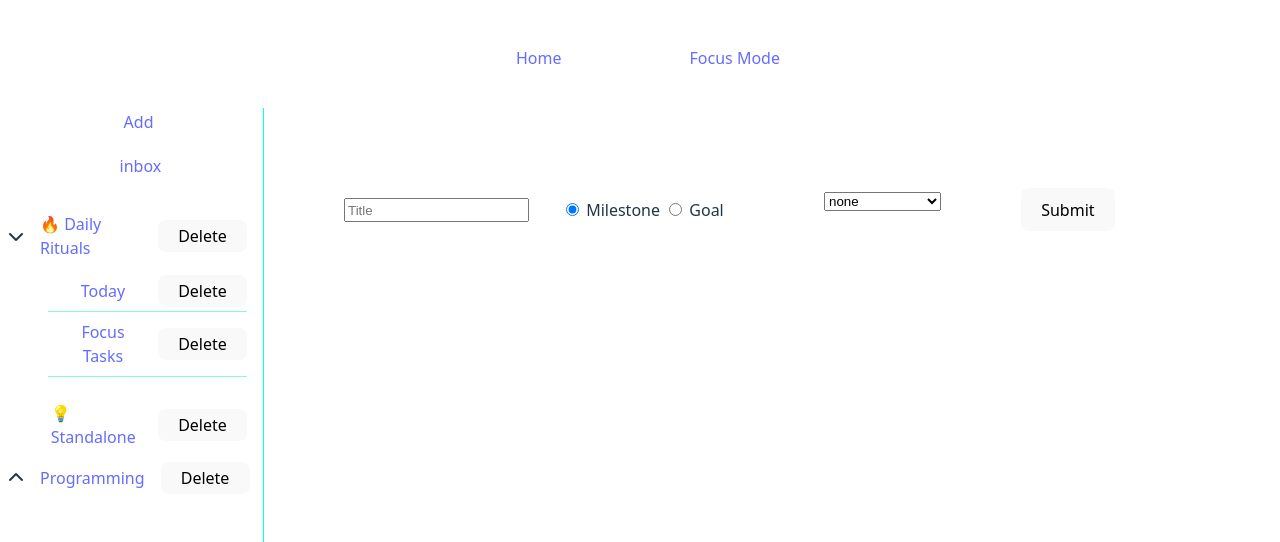
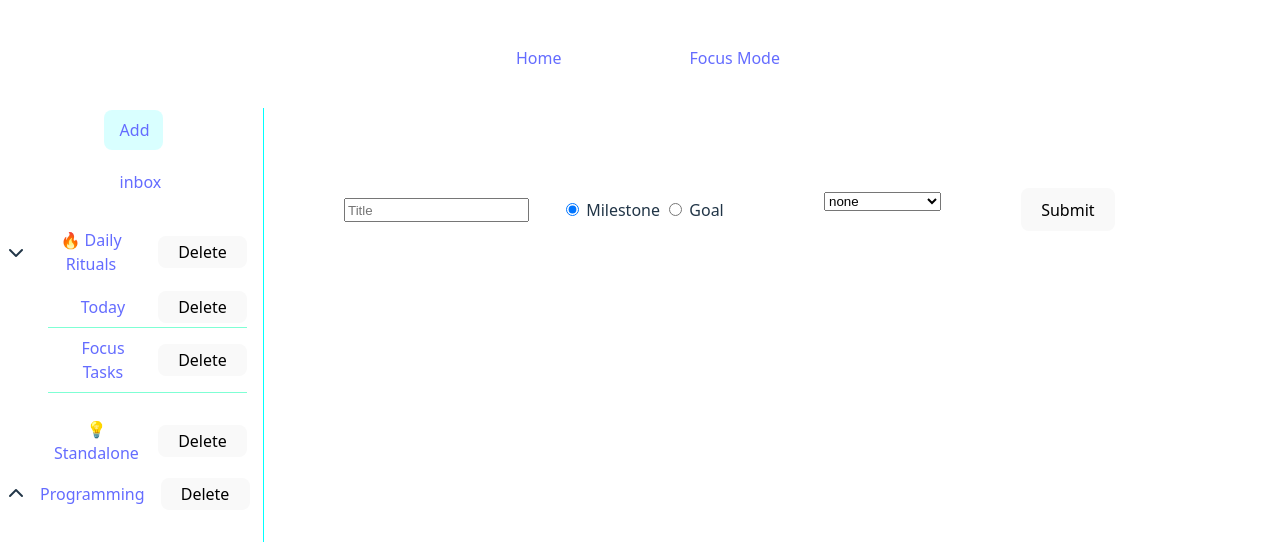
Before and after one commit to thomaswilliamscode/todo, a React (Vite) app: page /add in a window 1280 px wide. Shown: the top 542 px of the page. Built offline with nearby package versions, Linux system fonts and the light colour scheme.

Commit message:
gave sidebar add active background

```diff
--- a/src/Styles/sidebar.css
+++ b/src/Styles/sidebar.css
@@ -45,12 +45,15 @@
   width: 2rem;
 }
 
-.sidebar-list {
+.sidebar-list,
+.add-link {
   display: block;
   padding: 0.5rem 1rem;
   border-radius: 8px;
+  text-align: center;
 }
-.sidebar-list.active {
+.sidebar-list.active,
+.add-link.active {
   background: rgba(0, 255, 255, 0.15);
 }
 .del-btn {
@@ -63,6 +66,7 @@
   margin-left: 40%;
   padding-bottom: -10%;
   padding: 2px 0px;
+  border: 1px solid red;
 }
 .sidebar-add {
   border-bottom: 2px solid white;
--- a/src/components/Sidebar.tsx
+++ b/src/components/Sidebar.tsx
@@ -1,18 +1,23 @@
-import SidebarFoldersAndLists from './SidebarFoldersAndLists'
-import { Link } from 'react-router-dom'
-import '../Styles/sidebar.css'
+import SidebarFoldersAndLists from "./SidebarFoldersAndLists";
+import { Link } from "react-router-dom";
+import "../Styles/sidebar.css";
 
-export default function Sidebar () {
+import { useState } from "react";
+
+export default function Sidebar() {
+  const [isActive, setisActive] = useState(false);
+
+  function toggleActive() {
+    if (isActive) {
+      setisActive(false);
+    } else {
+      setisActive(true);
+    }
+  }
+
   return (
-    <div id='sidebar'>
-      <div id='sidebar-top'>
-      </div>
-      <div id='sidebar-bottom'>
-        <div className='sidebar-add'>
-          <Link id='add-link' to='/add'>Add</Link>
-        </div>
-        <SidebarFoldersAndLists />
-      </div>
+    <div id="sidebar">
+      <SidebarFoldersAndLists />
     </div>
   );
 }
--- a/src/components/SidebarFoldersAndLists.tsx
+++ b/src/components/SidebarFoldersAndLists.tsx
@@ -1,40 +1,41 @@
-import { useTodoContext } from '../context/TodoContext'
-import SidebarFolder from './SidebarFolder'
-import SidebarList from './SidebarList'
+import { useTodoContext } from "../context/TodoContext";
+import SidebarFolder from "./SidebarFolder";
+import SidebarList from "./SidebarList";
+import { NavLink } from "react-router-dom";
+import "../Styles/sidebar.css";
 
+export default function SidebarFoldersAndLists() {
+  const { sidebarState } = useTodoContext();
 
-
-export default function SidebarFoldersAndLists () {
-  const { sidebarState, } = useTodoContext()
-
-  function showInfo () {
+  function showInfo() {
     const data = sidebarState.data;
-    return data.map( (obj) => {
+    return data.map((obj) => {
       const type = obj.type;
-      const key = `${obj.type} - ${obj.id}`
-      if (type === 'folder') {
-        return (
-          <SidebarFolder
-            key={key}
-            obj={obj}
-            data={data}
-          />
-        );
-      } if (type === 'list' && !obj.folderId) {
-        return (
-          <SidebarList
-            key={key}
-            obj={obj}
-          />
-        )
+      const key = `${obj.type} - ${obj.id}`;
+      if (type === "folder") {
+        return <SidebarFolder key={key} obj={obj} data={data} />;
+      }
+      if (type === "list" && !obj.folderId) {
+        return <SidebarList key={key} obj={obj} />;
       }
     });
-
-
-  };
+  }
   return (
     <div>
-      {showInfo()}
+      <div id="sidebar-top">
+        <div className="sidebar-add">
+          <NavLink
+            to="/add"
+            end
+            className={({ isActive }) =>
+              isActive ? "add-link active" : "add-link"
+            }
+          >
+            Add
+          </NavLink>
+        </div>
+      </div>
+      <div id="sidebar-bottom">{showInfo()}</div>
     </div>
-  )
+  );
 }
```
